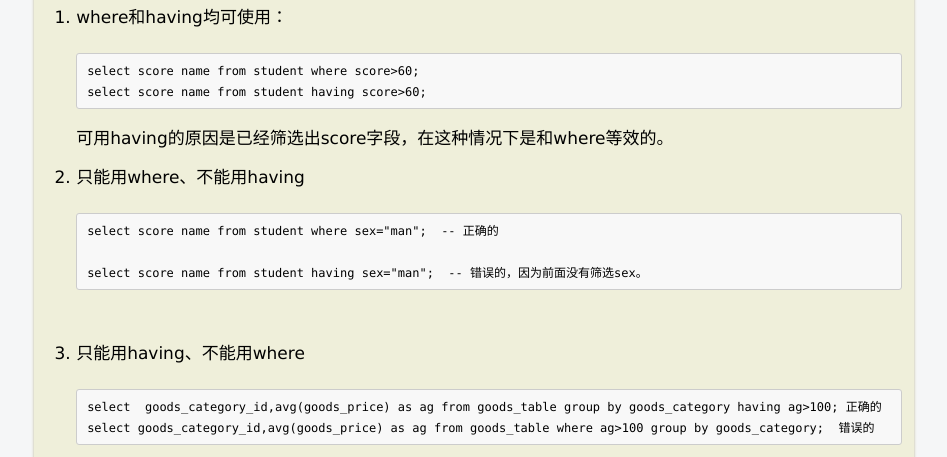
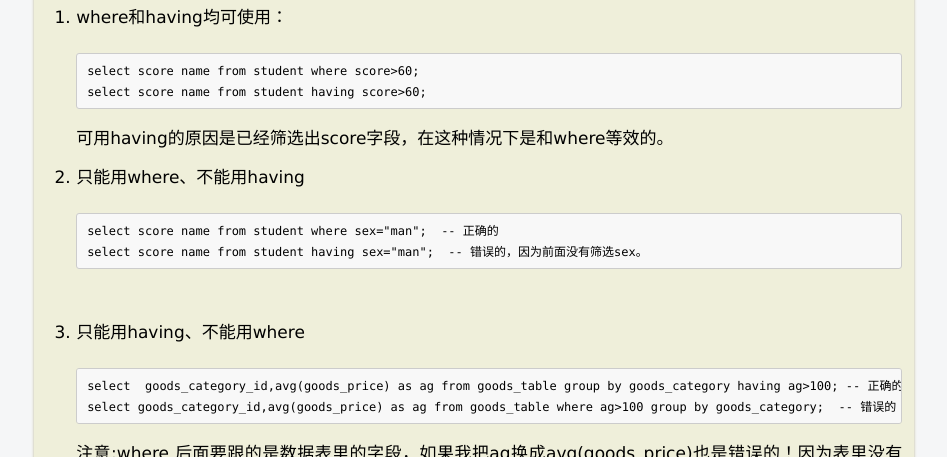
Before and after one commit to ZRX-GitHub/blog, a plain HTML site: page demo/date/305/305004.html in a window 1280 px wide. Shown: the part 945-1402 px from the top of the page, without its empty margins (289-1236 px from the left). Drawn offline with Linux system fonts and the light colour scheme.

Commit message:
305004减去pre中的空格

```diff
--- a/demo/date/305/305004.html
+++ b/demo/date/305/305004.html
@@ -91,14 +91,13 @@ select score name from student having score&gt;60;
 </li>
 <li><p>只能用where、不能用having</p>
 <pre><code class="language-sql" lang="sql">select score name from student where sex=&quot;man&quot;;  -- 正确的
-
 select score name from student having sex=&quot;man&quot;;  -- 错误的，因为前面没有筛选sex。
 </code></pre>
 <p>&nbsp;</p>
 </li>
 <li><p>只能用having、不能用where</p>
-<pre><code class="language-sql" lang="sql">select  goods_category_id,avg(goods_price) as ag from goods_table group by goods_category having ag&gt;100; 正确的
-select goods_category_id,avg(goods_price) as ag from goods_table where ag&gt;100 group by goods_category;  错误的
+<pre><code class="language-sql" lang="sql">select  goods_category_id,avg(goods_price) as ag from goods_table group by goods_category having ag&gt;100; -- 正确的
+select goods_category_id,avg(goods_price) as ag from goods_table where ag&gt;100 group by goods_category;  -- 错误的
 </code></pre>
 <p>注意:where 后面要跟的是数据表里的字段，如果我把ag换成avg(goods_price)也是错误的！因为表里没有该字段。而having只是根据前面查询出来的是什么就可以后面接什么。</p>
 </li>
```
